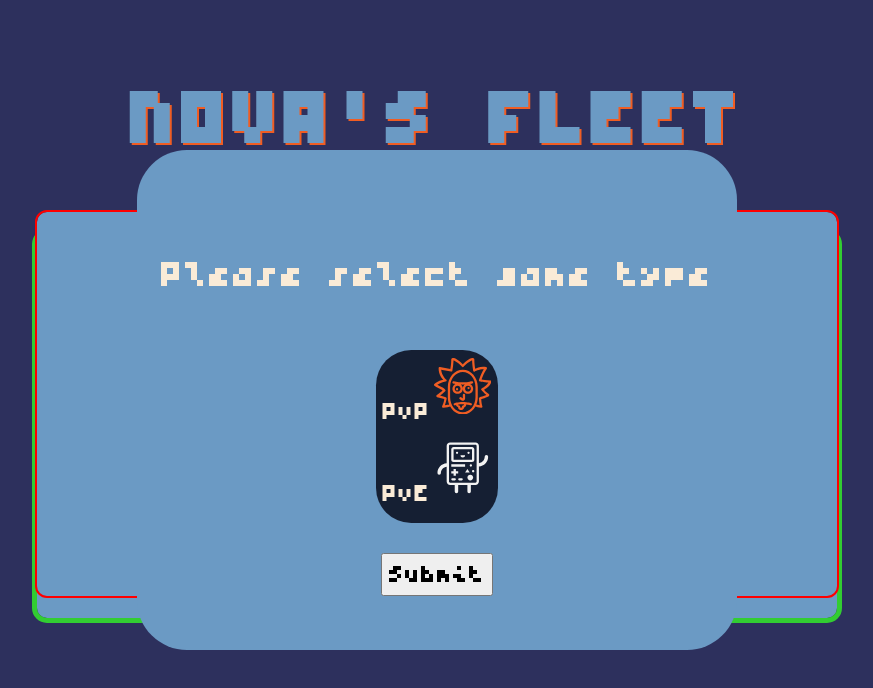
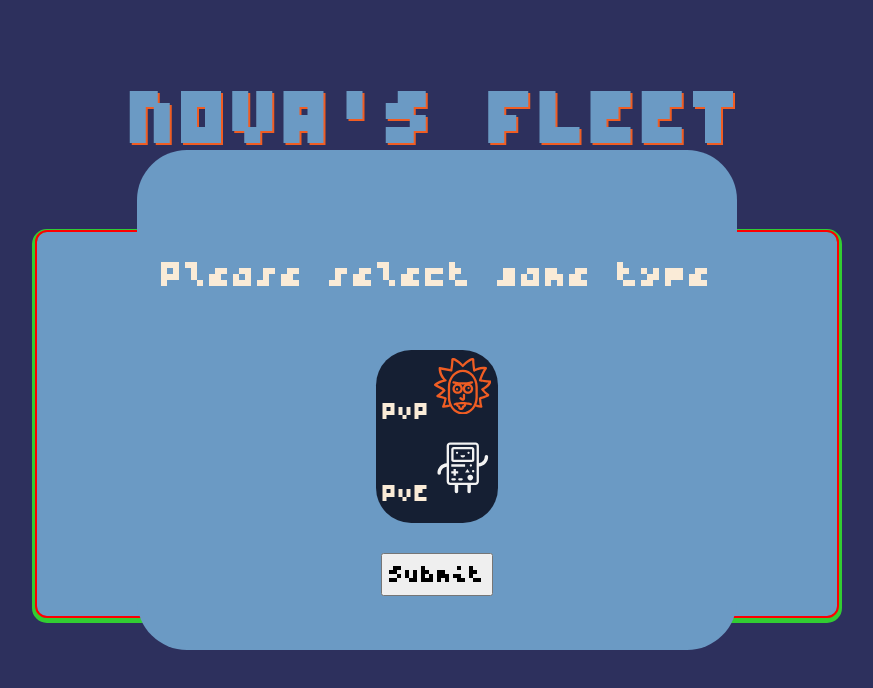
Before and after one commit to carlDguez19/odinBattleship2, a website built with webpack: page src/mainH.html in a window 1280 px wide. Shown: the whole page, without its empty margins (203-1076 px from the left). Built offline with nearby package versions, Linux system fonts and the light colour scheme.

Commit message:
aligned the hidden board on top of the true board. i will change the way animations happen for board swapping(fadeIn and fadeOut). i will add some media queries for smaller screen sizesincluding cell phone sizes.

```diff
--- a/src/styles.css
+++ b/src/styles.css
@@ -89,7 +89,7 @@
 .player2HiddenBoard {
   position: absolute;
   /* top: 50%; */
-  top: calc(50% + 0.25em);
+  top: calc(50% + 1.5em);
   left: 50%;
   transform: translate(-50%, -50%);
   width: clamp(300px, 30vw, 600px );/* width: 500px; */
```
